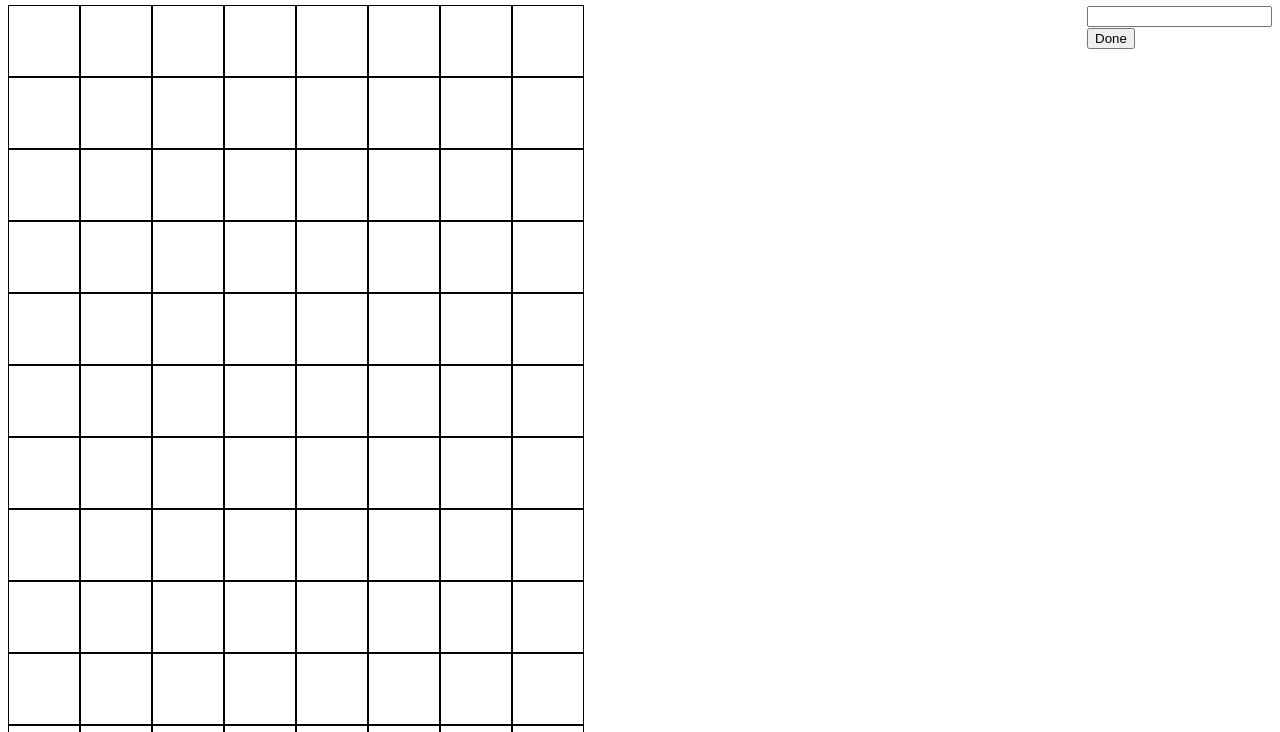
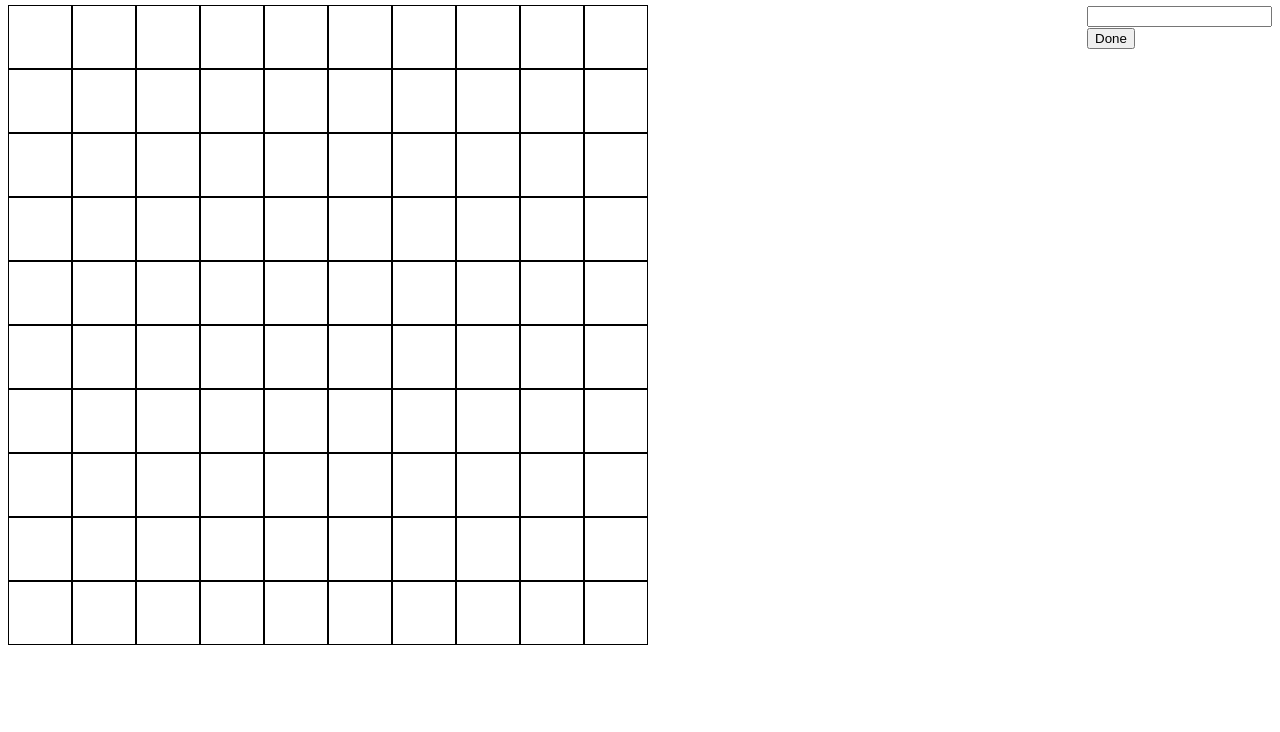
Before and after one commit to verbey/battleship, a plain HTML site: page index.html in a window 1280 px wide. Shown: the part 68-800 px from the top of the page. Drawn offline with Linux system fonts and the light colour scheme.

Commit message:
Style .left class

```diff
--- a/style.css
+++ b/style.css
@@ -32,12 +32,14 @@ body {
 
 .left {
 	display: grid;
-	grid-template-columns: repeat(8, 1fr);
-	grid-template-rows: repeat(8, 1fr);
+	grid-template-columns: repeat(10, 8vmin);
+	grid-template-rows: repeat(10, 8vmin);
+	width: 50vw;
+	justify-content: center;
 }
 
 .left>div {
-	width: 9vmin;
-	height: 9vmin;
+	width: 8vmin;
+	height: 8vmin;
 	border: 1px solid black;
 }
```
